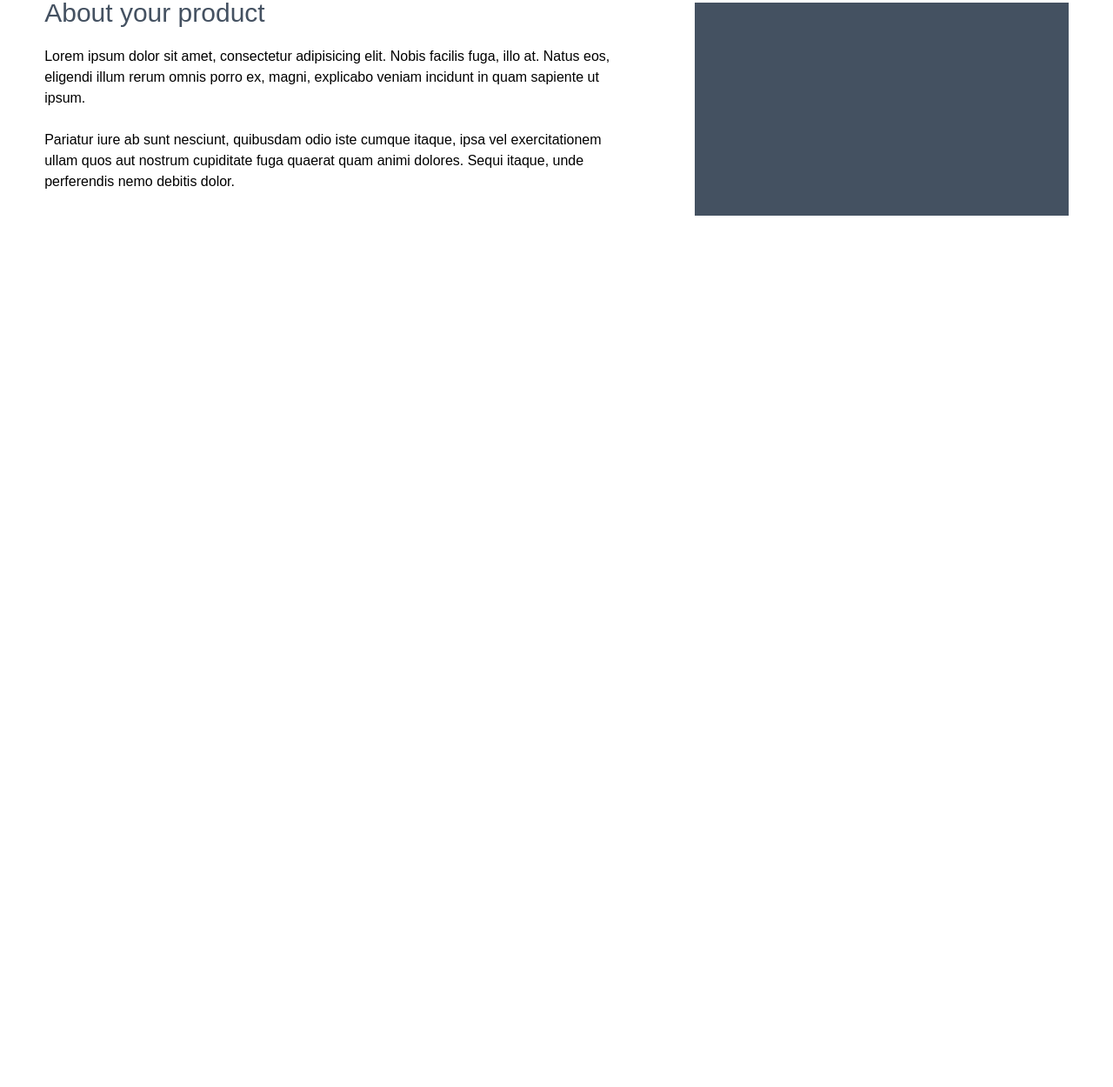
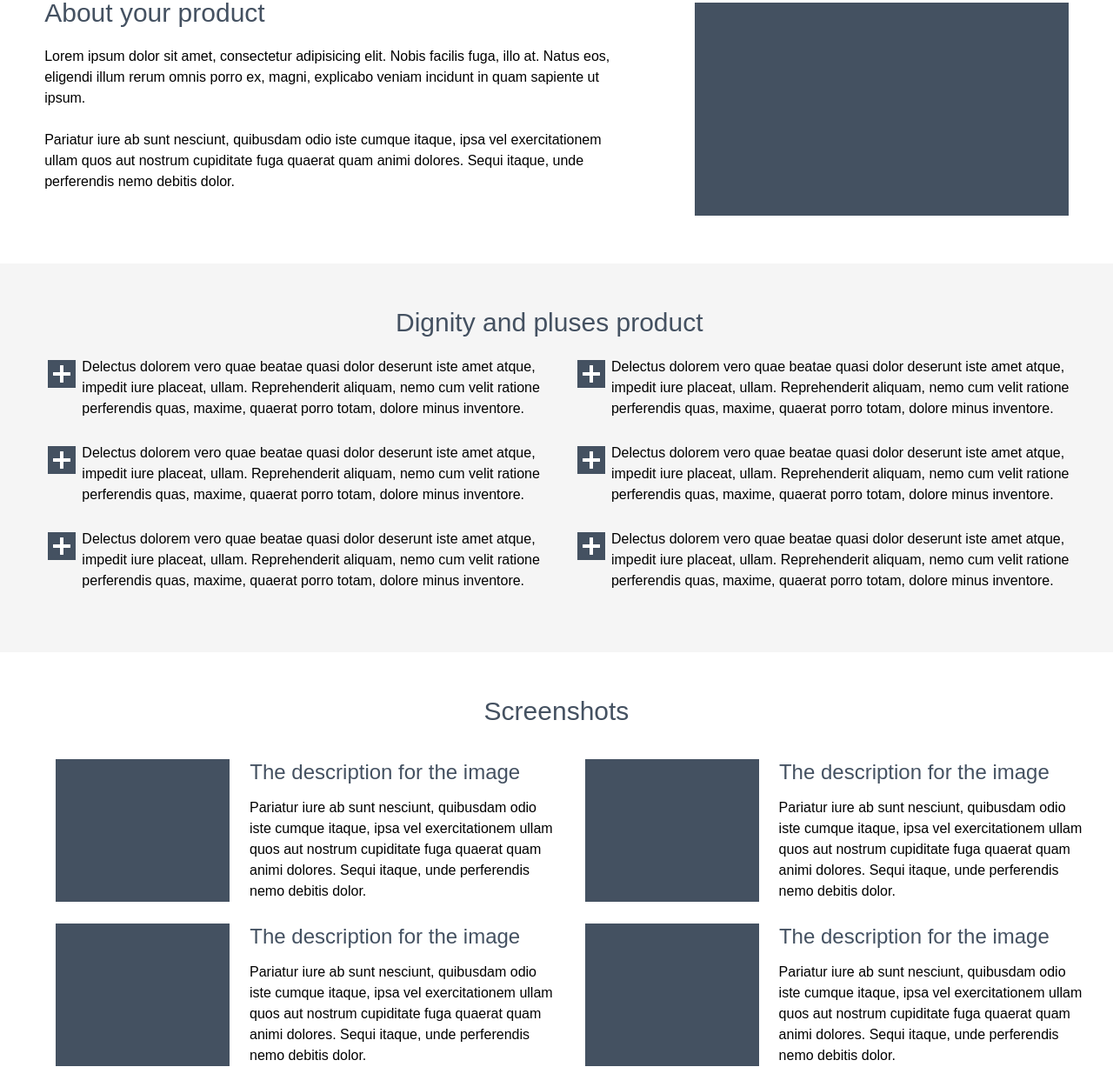
Before and after one commit to Amidamaru1385/Git1site, a plain HTML site: page first_template/index.html in a window 1280 px wide. Shown: the part 371-1621 px from the top of the page at 87% size. Before the commit the page ends 800 px from the top, so only its background shows below. Drawn offline with Linux system fonts and the light colour scheme.

Commit message:
Added pluses and screenshots sections

```diff
--- a/first_template/assets/css/style.css
+++ b/first_template/assets/css/style.css
@@ -12,7 +12,7 @@ header{
 }
 
 h1{
-
+    text-shadow: 1px 1px 0 rgba(0, 0, 0, 0.3);
     font-size: 59px;
     font-weight: normal;
 }
@@ -27,8 +27,7 @@ h1{
     font-size: 20px;
     padding-top: 4%;
     line-height: 1.8;
-    list-style-position:inside;
-    list-style-image: url(../images/check_icon.png);
+    list-style:url(../images/check-icon.png) inside;
 }
 
 .header-photo{
@@ -39,7 +38,7 @@ h1{
 .about{
     position: relative;
     margin: 4% 0 0 0;
-    min-height: 350px;
+    min-height: 300px;
 }
 
 .about-text{
@@ -63,3 +62,83 @@ h1{
     float:right;
     padding: 0 4% 1.8% 0;
 }
+
+.pluses{
+    background-color: #f5f5f5;
+    padding-bottom: 3%;
+}
+
+.pluses-heading{
+    padding: 4% 0 2% 0;
+    max-width: 370px;
+    color: #445161;
+    font-size: 30px;
+    font-weight: 400;
+}
+
+.pluses-list{
+    column-gap: 0.1%;
+    column-count: 2;
+    margin-left: 5%;
+    list-style-image: url(../images/plus-icon.png);
+
+
+}
+
+.pluses-list li{
+    margin: 0 0 2% 5%;
+    line-height: 24px;
+}
+
+.pluses-text{
+    position:relative;
+    top: -19px;
+
+}
+
+.screenshots{
+    position: relative;
+}
+
+.screenshots-heading{
+    text-align: center;
+    padding: 4% 0 2% 0;
+    max-width: 370px;
+    color: #445161;
+    font-size: 30px;
+    font-weight: 400;
+    padding-bottom: 3%;
+}
+
+.screenshots-list{
+    margin: 0 0 0 5%;
+    list-style-type: none;
+    column-count: 2;
+    column-gap: 0.1%;
+}
+
+.screenshots-list li{
+    max-width: 575px;
+    margin: 0 1.5% 4% 0;
+    display: flex;
+
+}
+
+.screenshots-title{
+    font-size: 24px;
+    font-weight: 400;
+    line-height: 30px;
+    color: #445161;
+    margin-left: .1%;
+    margin-bottom: 4%;
+}
+
+.screenshots-text{
+    margin-left: 4%;
+}
+
+.screenshots-text>span{
+    font-size: 16px;
+    font-weight: 400;
+    line-height: 24px;
+}
--- a/first_template/index.html
+++ b/first_template/index.html
@@ -19,7 +19,7 @@
             </ul>
         </div>
         <div class="header-photo">
-            <img src="assets/images/header-dummy.jpg" alt="">
+            <img src="assets/images/header-dummy.jpg" alt="header-photo">
         </div>
     </header>
 
@@ -35,8 +35,30 @@
             </p>
         </div>
         <div class="about-video">
-            <img src="assets/images/about-dummy.jpg" alt="dummy">
+            <img src="assets/images/about-dummy.jpg" alt="video">
         </div>
+    </div>
+
+    <div class="pluses">
+        <h2 class="pluses-heading">Dignity and pluses product</h2>
+        <ul class="pluses-list">
+            <li><span class="pluses-text">Delectus dolorem vero quae beatae quasi dolor deserunt iste amet atque, impedit iure placeat, ullam. Reprehenderit aliquam, nemo cum velit ratione perferendis quas, maxime, quaerat porro totam, dolore minus inventore.</span></li>
+            <li><span class="pluses-text">Delectus dolorem vero quae beatae quasi dolor deserunt iste amet atque, impedit iure placeat, ullam. Reprehenderit aliquam, nemo cum velit ratione perferendis quas, maxime, quaerat porro totam, dolore minus inventore.</span></li>
+            <li><span class="pluses-text">Delectus dolorem vero quae beatae quasi dolor deserunt iste amet atque, impedit iure placeat, ullam. Reprehenderit aliquam, nemo cum velit ratione perferendis quas, maxime, quaerat porro totam, dolore minus inventore.</span></li>
+            <li><span class="pluses-text">Delectus dolorem vero quae beatae quasi dolor deserunt iste amet atque, impedit iure placeat, ullam. Reprehenderit aliquam, nemo cum velit ratione perferendis quas, maxime, quaerat porro totam, dolore minus inventore.</span></li>
+            <li><span class="pluses-text">Delectus dolorem vero quae beatae quasi dolor deserunt iste amet atque, impedit iure placeat, ullam. Reprehenderit aliquam, nemo cum velit ratione perferendis quas, maxime, quaerat porro totam, dolore minus inventore.</span></li>
+            <li><span class="pluses-text">Delectus dolorem vero quae beatae quasi dolor deserunt iste amet atque, impedit iure placeat, ullam. Reprehenderit aliquam, nemo cum velit ratione perferendis quas, maxime, quaerat porro totam, dolore minus inventore.</span></li>
+        </ul>
+
+    </div>
+    <div class="screenshots">
+        <h2 class="screenshots-heading">Screenshots</h2>
+        <ul class="screenshots-list">
+            <li><img src="assets/images/screenshots-dummy.jpg" alt="screenshot-1"><div class="screenshots-text"><h3 class="screenshots-title">The description for the image</h3><span>Pariatur iure ab sunt nesciunt, quibusdam odio iste cumque itaque, ipsa vel exercitationem ullam quos aut nostrum cupiditate fuga quaerat quam animi dolores. Sequi itaque, unde perferendis nemo debitis dolor.</span></div></li>
+            <li><img src="assets/images/screenshots-dummy.jpg" alt="screenshot-2"><div class="screenshots-text"><h3 class="screenshots-title">The description for the image</h3><span>Pariatur iure ab sunt nesciunt, quibusdam odio iste cumque itaque, ipsa vel exercitationem ullam quos aut nostrum cupiditate fuga quaerat quam animi dolores. Sequi itaque, unde perferendis nemo debitis dolor.</span></div></li>
+            <li><img src="assets/images/screenshots-dummy.jpg" alt="screenshot-3"><div class="screenshots-text"><h3 class="screenshots-title">The description for the image</h3><span>Pariatur iure ab sunt nesciunt, quibusdam odio iste cumque itaque, ipsa vel exercitationem ullam quos aut nostrum cupiditate fuga quaerat quam animi dolores. Sequi itaque, unde perferendis nemo debitis dolor.</span></div></li>
+            <li><img src="assets/images/screenshots-dummy.jpg" alt="screenshot-4"><div class="screenshots-text"><h3 class="screenshots-title">The description for the image</h3><span>Pariatur iure ab sunt nesciunt, quibusdam odio iste cumque itaque, ipsa vel exercitationem ullam quos aut nostrum cupiditate fuga quaerat quam animi dolores. Sequi itaque, unde perferendis nemo debitis dolor.</span></div></li>
+        </ul>
     </div>
 </body>
 
```
Also changed, not shown: first_template/assets/images/check-icon.png (renamed from first_template/assets/images/check_icon.png), first_template/assets/images/plus-icon.png (added), first_template/assets/images/screenshots-dummy.jpg (added).
